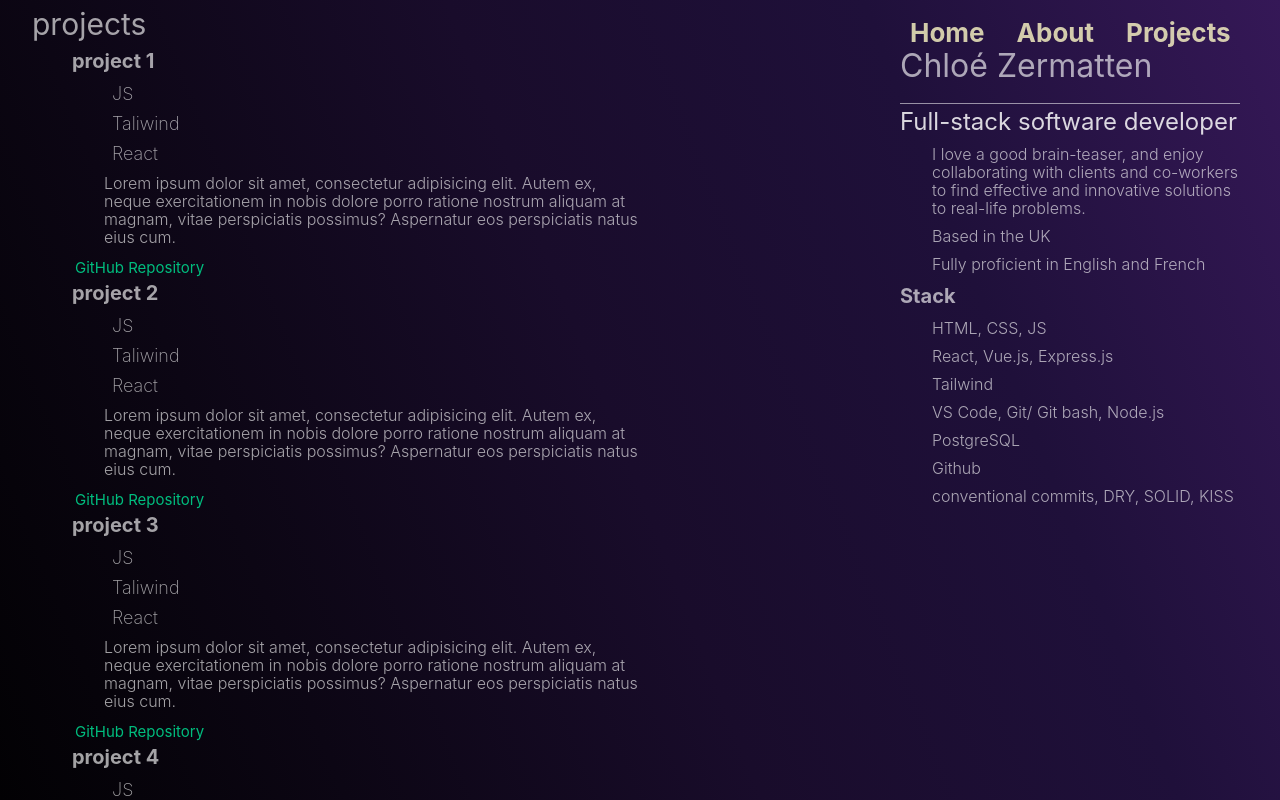
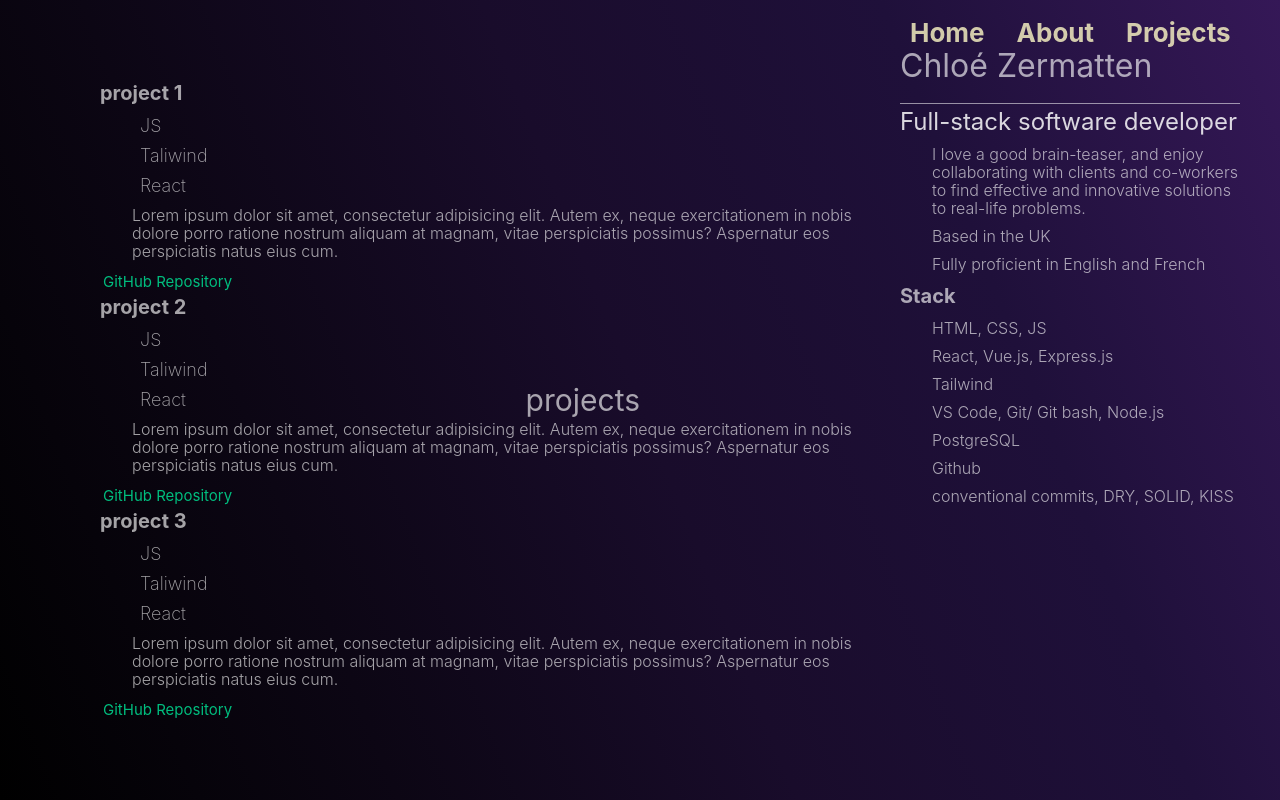
Before and after one commit to Chloe070196/my-portfolio, a Vue app: page /projects in a window 1280 px wide. Shown: the top 800 px of the page. Built offline with nearby package versions, Linux system fonts and the light colour scheme.

Commit message:
feat: apply scroll behaviour to projectList

```diff
--- a/src/components/ProjectList.vue
+++ b/src/components/ProjectList.vue
@@ -4,14 +4,14 @@ import ProjectCard from './ProjectCard.vue';
 
 const props = defineProps<{
     projects: ProjectCardType[]
-    }>()
+}>()
 
 const { projects } = props
 </script>
 
 <template>
-    <section>
-        <ul>
+    <section class="scrollable-wrapper">
+        <ul class="scrollable">
             <ProjectCard v-for="project in projects" v-bind:key="project.title" :project-card="project"></ProjectCard>
         </ul>
     </section>
```
